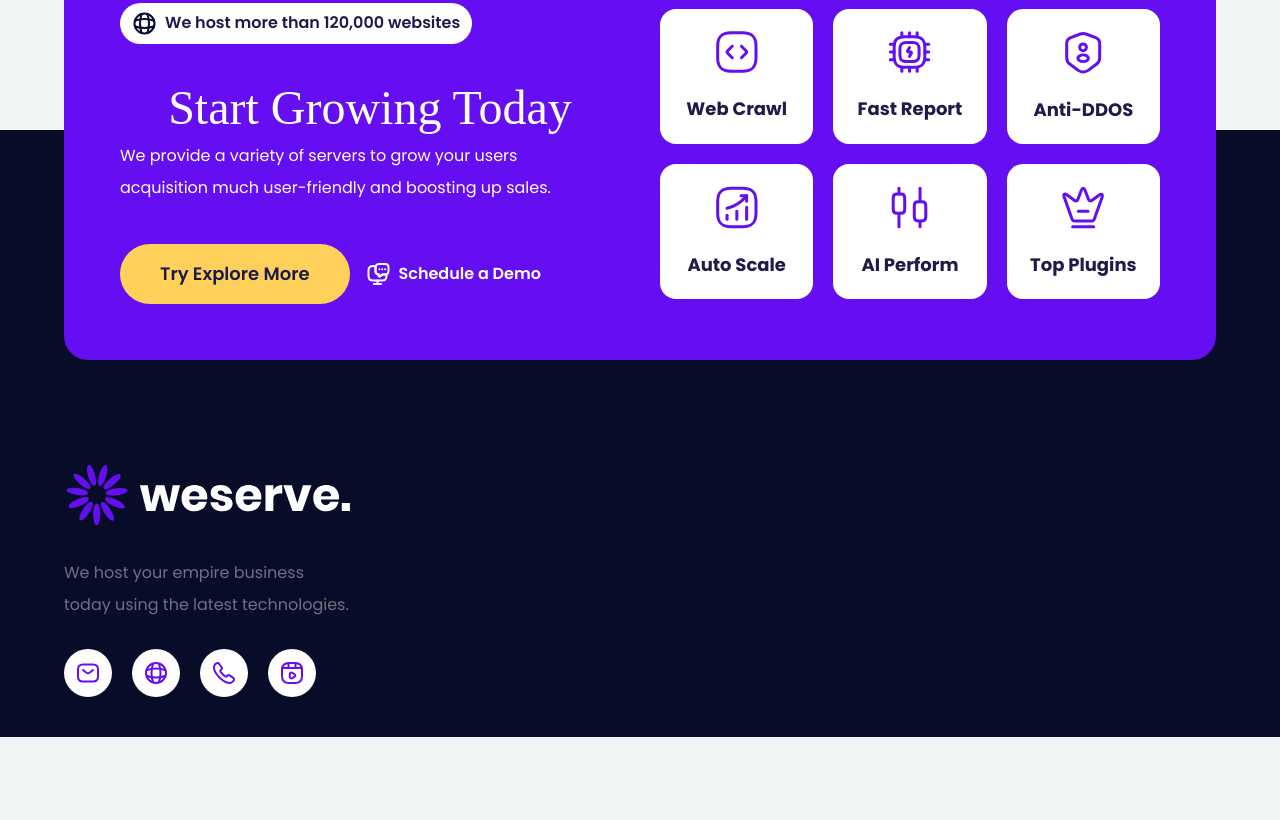
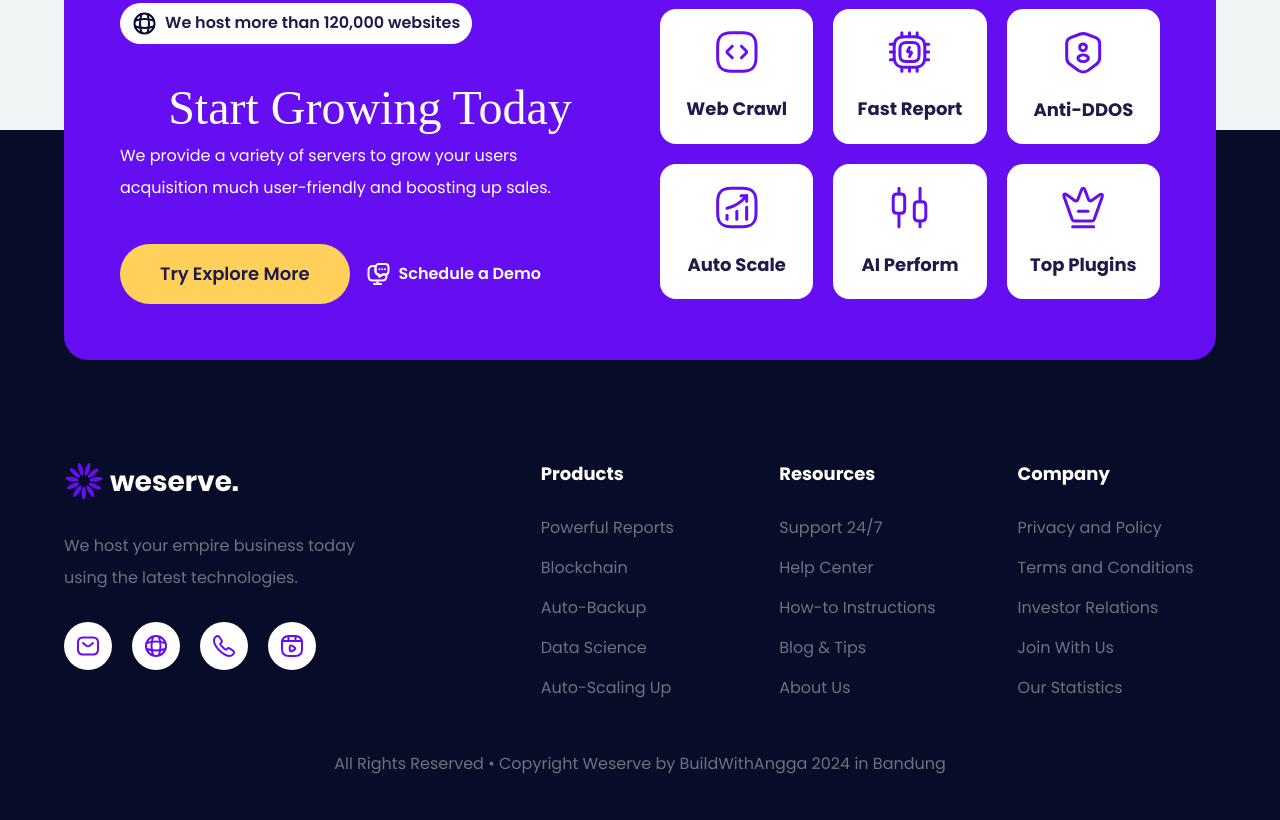
Before and after one commit to TedoHarisC/WeServe-Hosting-Landing-Page, a plain HTML site: page index.html in a window 1280 px wide. Shown: the part 3833-4653 px from the top of the page. Before the commit the page ends 4570 px from the top, so only its background shows below. Drawn offline with nearby package versions, Linux system fonts and the light colour scheme; a web font is replaced by a local one.

Commit message:
Melakukan finishing footer website

```diff
--- a/index.html
+++ b/index.html
@@ -1346,11 +1346,11 @@
     </section>
 
     <section class="footer w-screen -mt-[230px] bg-[#070C29] -z-10">
-        <div class="max-w-6xl mx-auto py-10 grid grid-cols-4 pt-[330px]">
-            <div class="company flex flex-col gap-y-7">
-                <img src="images/weserve_logo_footer.svg" alt="">
+        <div class="max-w-6xl mx-auto py-6 grid grid-cols-5 pt-[330px] gap-x-10">
+            <div class="company flex flex-col col-span-2 gap-y-7">
+                <img src="images/weserve_logo_footer.svg" alt="" width="175" height="42">
                 <p class="text-base leading-loose text-gray-500">
-                    We host your empire business today using the latest technologies.
+                    We host your empire business today<br>using the latest technologies.
                 </p>
 
                 <div class="flex flex-row gap-x-5">
@@ -1417,6 +1417,80 @@
                     </div>
                 </div>
             </div>
+
+            <div class="sitemap flex flex-col gap-y-7">
+                <h3 class="text-white font-bold text-lg">
+                    Products
+                </h3>
+                <ul class="flex flex-col gap-y-4">
+                    <li>
+                        <a href="#" class="text-base text-gray-500 hover:text-violet-700">Powerful Reports</a>
+                    </li>
+                    <li>
+                        <a href="#" class="text-base text-gray-500 hover:text-violet-700">Blockchain</a>
+                    </li>
+                    <li>
+                        <a href="#" class="text-base text-gray-500 hover:text-violet-700">Auto-Backup</a>
+                    </li>
+                    <li>
+                        <a href="#" class="text-base text-gray-500 hover:text-violet-700">Data Science</a>
+                    </li>
+                    <li>
+                        <a href="#" class="text-base text-gray-500 hover:text-violet-700">Auto-Scaling Up</a>
+                    </li>
+                </ul>
+            </div>
+
+            <div class="sitemap flex flex-col gap-y-7">
+                <h3 class="text-white font-bold text-lg">
+                    Resources
+                </h3>
+                <ul class="flex flex-col gap-y-4">
+                    <li>
+                        <a href="#" class="text-base text-gray-500 hover:text-violet-700">Support 24/7</a>
+                    </li>
+                    <li>
+                        <a href="#" class="text-base text-gray-500 hover:text-violet-700">Help Center</a>
+                    </li>
+                    <li>
+                        <a href="#" class="text-base text-gray-500 hover:text-violet-700">How-to Instructions</a>
+                    </li>
+                    <li>
+                        <a href="#" class="text-base text-gray-500 hover:text-violet-700">Blog & Tips</a>
+                    </li>
+                    <li>
+                        <a href="#" class="text-base text-gray-500 hover:text-violet-700">About Us</a>
+                    </li>
+                </ul>
+            </div>
+
+            <div class="sitemap flex flex-col gap-y-7">
+                <h3 class="text-white font-bold text-lg">
+                    Company
+                </h3>
+                <ul class="flex flex-col gap-y-4">
+                    <li>
+                        <a href="#" class="text-base text-gray-500 hover:text-violet-700">Privacy and Policy</a>
+                    </li>
+                    <li>
+                        <a href="#" class="text-base text-gray-500 hover:text-violet-700">Terms and Conditions</a>
+                    </li>
+                    <li>
+                        <a href="#" class="text-base text-gray-500 hover:text-violet-700">Investor Relations</a>
+                    </li>
+                    <li>
+                        <a href="#" class="text-base text-gray-500 hover:text-violet-700">Join With Us</a>
+                    </li>
+                    <li>
+                        <a href="#" class="text-base text-gray-500 hover:text-violet-700">Our Statistics</a>
+                    </li>
+                </ul>
+            </div>
+        </div>
+        <div class="max-w-6xl mx-auto pt-6 pb-10 text-center">
+            <p class="text-base leading-loose text-gray-500">
+                All Rights Reserved • Copyright Weserve by BuildWithAngga 2024 in Bandung
+            </p>
         </div>
     </section>
 </body>
```
